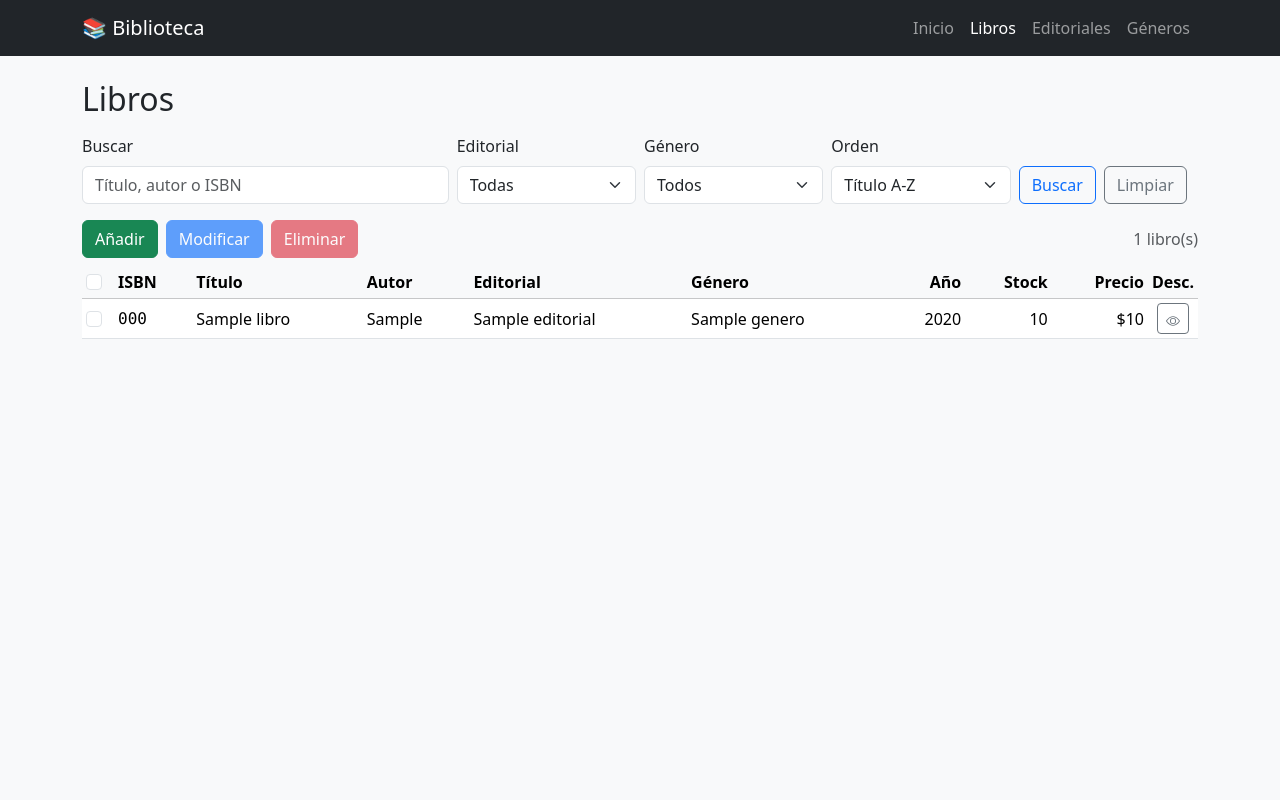
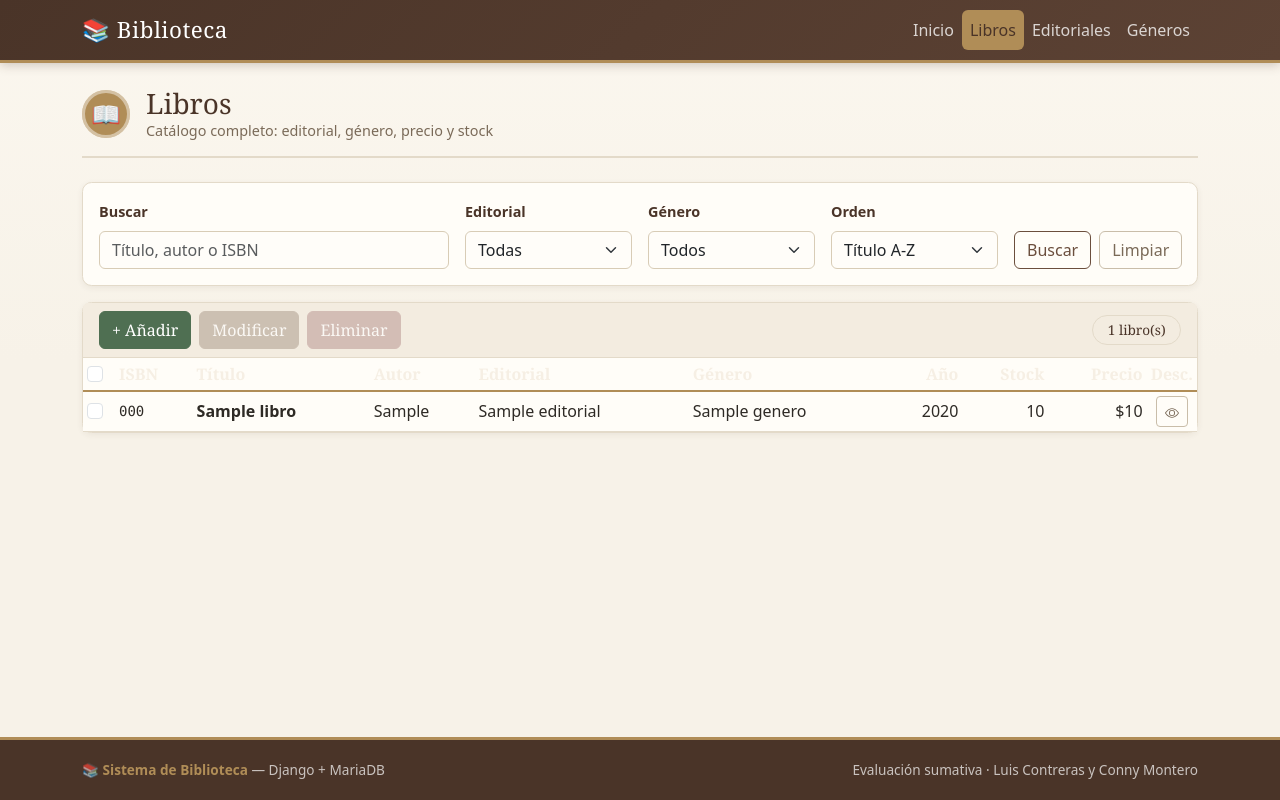
Before and after one commit to connymontero/sistema_biblioteca, a Django app: page /libros/ in a window 1280 px wide. Run offline with Django 5.2, Linux system fonts and the light colour scheme; tables that the repository leaves empty hold one stand-in row (values such as "Sample post").

Commit message:
Tema visual de biblioteca y plantillas reutilizables
- config/static/css/estilo.css: paleta cafe/dorado/crema, tipografia serif en
  titulos, tablas, botones y modales rethemeados sobre las variables CSS de
  Bootstrap 5.3 (--bs-btn-*, --bs-table-*), sin tocar el framework.
- componentes/_encabezado.html, _acciones.html y _pie.html: plantillas que los
  tres paneles reutilizan con {% include ... with %}.
- base.html: hoja de estilos propia, navbar tematica, <main> y pie de pagina.
- inicio.html: portada, tarjetas con conteo y tabla de ultimos libros.
- Los tres paneles usan los componentes y conservan intactos los id y data-*
  que espera crud_panel.js.

Co-Authored-By: Claude Opus 5 <noreply@anthropic.com>

```diff
--- a/biblioteca_app/templates/libros/panel.html
+++ b/biblioteca_app/templates/libros/panel.html
@@ -3,10 +3,12 @@
 {% block titulo %}Libros · Biblioteca{% endblock %}
 
 {% block content %}
-<h2 class="mb-3">Libros</h2>
+{% include 'componentes/_encabezado.html' with icono='📖' titulo='Libros' subtitulo='Catálogo completo: editorial, género, precio y stock' %}
 
 {# ---- Filtros: GET normal, la vista lee request.GET y recarga la tabla ---- #}
-<form method="get" class="row g-2 align-items-end mb-3">
+<div class="card mb-3">
+    <div class="card-body">
+        <form method="get" class="row g-3 align-items-end">
             <div class="col-md-4">
                 <label class="form-label" for="q">Buscar</label>
                 <input type="text" class="form-control" id="q" name="q" value="{{ q }}" placeholder="Título, autor o ISBN">
@@ -46,24 +48,31 @@
                 <a href="{% url 'libro_panel' %}" class="btn btn-outline-secondary">Limpiar</a>
             </div>
         </form>
+    </div>
+</div>
 
-{# ---- Botones de acción (crud_panel.js los habilita según la selección) ---- #}
-<div class="d-flex gap-2 mb-2">
-    <button type="button" class="btn btn-success" id="btn-anadir"
-            data-url="{% url 'libro_crear' %}" data-titulo="Nuevo libro">Añadir</button>
-    <button type="button" class="btn btn-primary" id="btn-modificar" disabled
-            data-url-editar="{% url 'libro_editar' 0 %}" data-titulo="Modificar libro">Modificar</button>
-    <button type="button" class="btn btn-danger" id="btn-eliminar" disabled>Eliminar</button>
-    <span class="ms-auto align-self-center text-muted">{{ libros|length }} libro(s)</span>
+<div class="card">
+    {% comment %}
+        Botones Añadir / Modificar / Eliminar: plantilla compartida por los tres paneles.
+        La etiqueta url con "as variable" guarda la URL para poder pasarla en el include:
+        no se puede anidar una etiqueta dentro de otra.
+        El 0 de libro_editar es el marcador que crud_panel.js reemplaza por el pk.
+        (Este comentario usa comment/endcomment porque el de llave-almohadilla solo
+        vale para una línea.)
+    {% endcomment %}
+    {% url 'libro_crear' as url_crear %}
+    {% url 'libro_editar' 0 as url_editar %}
+    <div class="card-header">
+        {% include 'componentes/_acciones.html' with url_crear=url_crear titulo_crear='Nuevo libro' url_editar=url_editar titulo_editar='Modificar libro' conteo=libros|length etiqueta='libro(s)' %}
     </div>
 
     {# ---- Tabla envuelta en el form de eliminar (POST con los checkboxes marcados) ---- #}
     <form method="post" action="{% url 'libro_eliminar' %}" id="form-tabla">
         {% csrf_token %}
-    {# max-height + overflow hacen scrolleable la tabla; el thead queda fijo con position:sticky #}
-    <div class="table-responsive" style="max-height:420px; overflow-y:auto">
-        <table class="table table-hover table-sm bg-white align-middle">
-            <thead class="table-light" style="position:sticky; top:0; z-index:1">
+        {# tabla-scroll (estilo.css) limita el alto y deja el encabezado fijo al hacer scroll #}
+        <div class="table-responsive tabla-scroll">
+            <table class="table table-hover table-sm align-middle">
+                <thead>
                     <tr>
                         <th style="width:2rem"><input type="checkbox" class="form-check-input" id="chk-todos"></th>
                         <th>ISBN</th>
@@ -81,8 +90,8 @@
                     {% for libro in libros %}
                     <tr>
                         <td><input type="checkbox" class="form-check-input" name="seleccionados" value="{{ libro.pk }}"></td>
-                    <td class="font-monospace">{{ libro.isbn }}</td>
-                    <td>{{ libro.titulo }}</td>
+                        <td class="font-monospace small">{{ libro.isbn }}</td>
+                        <td class="fw-semibold">{{ libro.titulo }}</td>
                         <td>{{ libro.autor }}</td>
                         <td>{{ libro.editorial.nombre }}</td>  {# sin consulta extra gracias a select_related #}
                         <td>{{ libro.genero.nombre }}</td>
@@ -108,20 +117,23 @@
                         </td>
                     </tr>
                     {% empty %}
-                <tr><td colspan="10" class="text-center text-muted py-4">No hay libros que coincidan con el filtro.</td></tr>
+                    <tr><td colspan="10" class="text-center tabla-vacia py-4">No hay libros que coincidan con el filtro.</td></tr>
                     {% endfor %}
                 </tbody>
             </table>
         </div>
     </form>
+</div>
 
 {# ---- Visor de descripción: oculto (d-none) hasta que se pulsa el botón del ojo ---- #}
-<div id="visor-descripcion" class="mt-3 d-none">
-    <h5>Descripción</h5>
+<div id="visor-descripcion" class="card mt-3 d-none">
+    <div class="card-header fw-semibold">Descripción</div>
+    <div class="card-body">
         <p class="fw-bold mb-2" id="desc-titulo"></p>
         {# resize:none quita el tirador; overflow:hidden evita la barra de scroll (el script ajusta el alto) #}
         <textarea class="form-control" id="desc-texto" rows="3" readonly
                   style="resize:none; overflow:hidden"></textarea>
+    </div>
 </div>
 {% endblock %}
 
--- /dev/null
+++ b/config/static/css/estilo.css
@@ -0,0 +1,311 @@
+/* ===========================================================================
+   Tema "biblioteca" — se carga DESPUES de Bootstrap en base.html, asi que
+   estas reglas ganan por orden de cascada y no hace falta usar !important.
+
+   Bootstrap 5.3 pinta sus componentes con variables CSS (--bs-btn-bg,
+   --bs-table-hover-bg, ...). Redefinir esas variables es la forma limpia de
+   cambiar los colores: no se reescribe el CSS del framework, solo sus valores.
+   =========================================================================== */
+
+:root {
+    --biblio-cafe:        #4a3428;   /* madera oscura: navbar, pie, encabezados */
+    --biblio-cafe-claro:  #6b4e3d;
+    --biblio-dorado:      #b08d57;   /* detalles dorados, acento principal */
+    --biblio-dorado-osc:  #8f6f3f;
+    --biblio-crema:       #f7f2e8;   /* papel viejo: fondo de la pagina */
+    --biblio-papel:       #fffdf8;   /* fondo de tarjetas y tablas */
+    --biblio-borde:       #e3dac9;
+    --biblio-verde:       #4f6f52;   /* accion crear */
+    --biblio-verde-osc:   #3d5740;
+    --biblio-rojo:        #9b3a2f;   /* accion eliminar */
+    --biblio-rojo-osc:    #7d2d24;
+    --biblio-texto:       #2e2a25;
+    --biblio-serif:       Georgia, "Times New Roman", "Book Antiqua", serif;
+}
+
+/* ---------- Estructura general ---------- */
+
+body {
+    /* El degradado muy suave insinua una hoja de papel sin usar imagenes:
+       asi la pagina se ve igual aunque no haya conexion a internet. */
+    background-color: var(--biblio-crema);
+    background-image: linear-gradient(180deg, #fbf7ef 0%, var(--biblio-crema) 45%);
+    background-attachment: fixed;
+    color: var(--biblio-texto);
+    /* flex + min-height mantienen el pie abajo aunque la pagina tenga poco contenido */
+    display: flex;
+    flex-direction: column;
+    min-height: 100vh;
+}
+
+main { flex: 1 0 auto; }
+
+h1, h2, h3, h4, h5, .fuente-serif {
+    font-family: var(--biblio-serif);
+    color: var(--biblio-cafe);
+}
+
+/* ---------- Barra de navegacion ---------- */
+
+.navbar-biblioteca {
+    background: linear-gradient(135deg, var(--biblio-cafe) 0%, #5c4234 100%);
+    border-bottom: 3px solid var(--biblio-dorado);
+    box-shadow: 0 2px 10px rgba(74, 52, 40, .25);
+}
+
+.navbar-biblioteca .navbar-brand {
+    font-family: var(--biblio-serif);
+    font-size: 1.4rem;
+    letter-spacing: .5px;
+    color: #fff;
+}
+
+.navbar-biblioteca .navbar-brand .brand-icono { margin-right: .4rem; }
+
+.navbar-biblioteca .nav-link {
+    color: rgba(255, 255, 255, .78);
+    font-weight: 500;
+    padding-inline: .9rem;
+    border-radius: .375rem;
+    transition: background-color .15s ease, color .15s ease;
+}
+
+.navbar-biblioteca .nav-link:hover {
+    color: #fff;
+    background-color: rgba(255, 255, 255, .1);
+}
+
+.navbar-biblioteca .nav-link.active {
+    color: var(--biblio-cafe);
+    background-color: var(--biblio-dorado);
+}
+
+/* ---------- Encabezado de cada pagina (componentes/_encabezado.html) ---------- */
+
+.encabezado-panel {
+    display: flex;
+    align-items: center;
+    gap: 1rem;
+    padding-bottom: .9rem;
+    margin-bottom: 1.5rem;
+    border-bottom: 2px solid var(--biblio-borde);
+}
+
+.encabezado-panel .icono {
+    flex: 0 0 auto;
+    width: 3rem;
+    height: 3rem;
+    display: grid;
+    place-items: center;
+    font-size: 1.5rem;
+    border-radius: 50%;
+    background: var(--biblio-dorado);
+    box-shadow: inset 0 0 0 3px rgba(255, 255, 255, .45);
+}
+
+.encabezado-panel h2 { margin: 0; font-size: 1.75rem; }
+.encabezado-panel .subtitulo { margin: 0; font-size: .9rem; color: #7a6a58; }
+
+/* ---------- Tarjetas ---------- */
+
+.card {
+    background-color: var(--biblio-papel);
+    border: 1px solid var(--biblio-borde);
+    border-radius: .6rem;
+    box-shadow: 0 2px 6px rgba(74, 52, 40, .07);
+}
+
+.card-header {
+    background-color: #f3ece0;
+    border-bottom: 1px solid var(--biblio-borde);
+    font-family: var(--biblio-serif);
+    color: var(--biblio-cafe);
+}
+
+/* Tarjetas con conteo de la pagina de inicio */
+.tarjeta-conteo { transition: transform .15s ease, box-shadow .15s ease; }
+.tarjeta-conteo:hover { transform: translateY(-4px); box-shadow: 0 8px 18px rgba(74, 52, 40, .15); }
+.tarjeta-conteo .numero { font-family: var(--biblio-serif); font-size: 3rem; line-height: 1; }
+.tarjeta-conteo .icono-grande { font-size: 2rem; }
+
+/* ---------- Portada de la pagina de inicio ---------- */
+
+.portada {
+    background: linear-gradient(135deg, var(--biblio-cafe) 0%, var(--biblio-cafe-claro) 100%);
+    color: #f6efe4;
+    border-radius: .75rem;
+    border-bottom: 4px solid var(--biblio-dorado);
+    padding: 2.5rem 2rem;
+    text-align: center;
+}
+
+.portada h1 { color: #fff; font-size: 2.6rem; margin-bottom: .5rem; }
+.portada p  { color: rgba(255, 255, 255, .82); margin-bottom: 0; }
+
+.portada .cita {
+    font-style: italic;
+    font-size: .95rem;
+    color: var(--biblio-dorado);
+    margin-top: 1rem;
+}
+
+/* ---------- Tablas ---------- */
+
+.table {
+    --bs-table-bg: var(--biblio-papel);
+    --bs-table-color: var(--biblio-texto);
+    --bs-table-hover-bg: #f4ecdd;
+    --bs-table-hover-color: var(--biblio-texto);
+    margin-bottom: 0;
+}
+
+.table > thead { background-color: var(--biblio-cafe); }
+
+.table > thead th {
+    color: #f6efe4;
+    font-family: var(--biblio-serif);
+    font-weight: 600;
+    border-bottom: 2px solid var(--biblio-dorado);
+    white-space: nowrap;
+}
+
+.table > tbody td { border-color: var(--biblio-borde); vertical-align: middle; }
+
+/* :has() marca la fila cuyo checkbox esta tildado, sin una sola linea de JS */
+.table > tbody tr:has(input[name="seleccionados"]:checked) {
+    background-color: #f0e4cd;
+    box-shadow: inset 3px 0 0 var(--biblio-dorado);
+}
+
+.tabla-scroll { max-height: 420px; overflow-y: auto; }
+.tabla-scroll thead { position: sticky; top: 0; z-index: 1; }
+
+/* ---------- Botones ---------- */
+
+.btn { font-weight: 500; }
+
+.btn-primary {
+    --bs-btn-bg: var(--biblio-cafe-claro);
+    --bs-btn-border-color: var(--biblio-cafe-claro);
+    --bs-btn-hover-bg: var(--biblio-cafe);
+    --bs-btn-hover-border-color: var(--biblio-cafe);
+    --bs-btn-active-bg: var(--biblio-cafe);
+    --bs-btn-active-border-color: var(--biblio-cafe);
+    --bs-btn-disabled-bg: #b8a99a;
+    --bs-btn-disabled-border-color: #b8a99a;
+}
+
+.btn-success {
+    --bs-btn-bg: var(--biblio-verde);
+    --bs-btn-border-color: var(--biblio-verde);
+    --bs-btn-hover-bg: var(--biblio-verde-osc);
+    --bs-btn-hover-border-color: var(--biblio-verde-osc);
+    --bs-btn-active-bg: var(--biblio-verde-osc);
+    --bs-btn-active-border-color: var(--biblio-verde-osc);
+    --bs-btn-disabled-bg: #9aab9c;
+    --bs-btn-disabled-border-color: #9aab9c;
+}
+
+.btn-danger {
+    --bs-btn-bg: var(--biblio-rojo);
+    --bs-btn-border-color: var(--biblio-rojo);
+    --bs-btn-hover-bg: var(--biblio-rojo-osc);
+    --bs-btn-hover-border-color: var(--biblio-rojo-osc);
+    --bs-btn-active-bg: var(--biblio-rojo-osc);
+    --bs-btn-active-border-color: var(--biblio-rojo-osc);
+    --bs-btn-disabled-bg: #c3a49f;
+    --bs-btn-disabled-border-color: #c3a49f;
+}
+
+.btn-warning {
+    --bs-btn-bg: var(--biblio-dorado);
+    --bs-btn-border-color: var(--biblio-dorado);
+    --bs-btn-color: #fff;
+    --bs-btn-hover-bg: var(--biblio-dorado-osc);
+    --bs-btn-hover-border-color: var(--biblio-dorado-osc);
+    --bs-btn-hover-color: #fff;
+    --bs-btn-active-bg: var(--biblio-dorado-osc);
+    --bs-btn-active-color: #fff;
+}
+
+.btn-outline-primary {
+    --bs-btn-color: var(--biblio-cafe-claro);
+    --bs-btn-border-color: var(--biblio-cafe-claro);
+    --bs-btn-hover-bg: var(--biblio-cafe-claro);
+    --bs-btn-hover-border-color: var(--biblio-cafe-claro);
+    --bs-btn-active-bg: var(--biblio-cafe);
+    --bs-btn-active-border-color: var(--biblio-cafe);
+}
+
+.btn-outline-secondary {
+    --bs-btn-color: #7a6a58;
+    --bs-btn-border-color: #c9bda9;
+    --bs-btn-hover-bg: #7a6a58;
+    --bs-btn-hover-border-color: #7a6a58;
+}
+
+/* ---------- Formularios ---------- */
+
+.form-label { font-weight: 600; color: var(--biblio-cafe); font-size: .9rem; }
+
+.form-control, .form-select {
+    border-color: #d8ccb6;
+    background-color: #fffdf9;
+}
+
+.form-control:focus, .form-select:focus {
+    border-color: var(--biblio-dorado);
+    box-shadow: 0 0 0 .2rem rgba(176, 141, 87, .25);
+}
+
+.form-check-input:checked {
+    background-color: var(--biblio-dorado);
+    border-color: var(--biblio-dorado-osc);
+}
+
+/* ---------- Modales ---------- */
+
+.modal-content { border: none; border-radius: .6rem; background-color: var(--biblio-papel); }
+
+.modal-header {
+    background: linear-gradient(135deg, var(--biblio-cafe) 0%, var(--biblio-cafe-claro) 100%);
+    border-bottom: 3px solid var(--biblio-dorado);
+    border-radius: .6rem .6rem 0 0;
+}
+
+.modal-title { color: #fff; font-family: var(--biblio-serif); }
+.modal-header .btn-close { filter: invert(1) grayscale(100%) brightness(200%); }
+
+/* ---------- Alertas de django.contrib.messages ---------- */
+
+.alert { border-radius: .5rem; border-left-width: 5px; }
+.alert-success { border-left-color: var(--biblio-verde); }
+.alert-danger  { border-left-color: var(--biblio-rojo); }
+
+/* ---------- Pie de pagina ---------- */
+
+.pie-biblioteca {
+    flex-shrink: 0;
+    margin-top: 3rem;
+    padding: 1.25rem 0;
+    background: var(--biblio-cafe);
+    border-top: 3px solid var(--biblio-dorado);
+    color: rgba(255, 255, 255, .7);
+    font-size: .85rem;
+}
+
+.pie-biblioteca strong { color: var(--biblio-dorado); }
+
+/* ---------- Varios ---------- */
+
+.contador-registros {
+    font-family: var(--biblio-serif);
+    color: var(--biblio-cafe);
+    background: #f3ece0;
+    border: 1px solid var(--biblio-borde);
+    border-radius: 2rem;
+    padding: .25rem .9rem;
+    font-size: .85rem;
+}
+
+.tabla-vacia { color: #8a7a68; font-style: italic; }
--- a/config/templates/base.html
+++ b/config/templates/base.html
@@ -8,11 +8,15 @@
 
     <!-- Bootstrap CSS -->
     <link href="https://cdn.jsdelivr.net/npm/bootstrap@5.3.3/dist/css/bootstrap.min.css" rel="stylesheet">
+    {# Tema propio: va DESPUÉS de Bootstrap para poder sobrescribir sus colores #}
+    <link href="{% static 'css/estilo.css' %}" rel="stylesheet">
 </head>
-<body class="bg-light">
-    <nav class="navbar navbar-expand-lg navbar-dark bg-dark">
+<body>
+    <nav class="navbar navbar-expand-lg navbar-dark navbar-biblioteca">
         <div class="container">
-            <a class="navbar-brand" href="{% url 'inicio' %}">📚 Biblioteca</a>
+            <a class="navbar-brand" href="{% url 'inicio' %}">
+                <span class="brand-icono">📚</span>Biblioteca
+            </a>
             <button class="navbar-toggler" type="button" data-bs-toggle="collapse" data-bs-target="#menu"
                     aria-controls="menu" aria-expanded="false" aria-label="Menú">
                 <span class="navbar-toggler-icon"></span>
@@ -39,7 +43,7 @@
         </div>
     </nav>
 
-    <div class="container mt-4">
+    <main class="container mt-4">
         {# Mensajes de django.contrib.messages (success/error) generados por las vistas #}
         {% for message in messages %}
             <div class="alert alert-{% if message.tags == 'error' %}danger{% else %}{{ message.tags }}{% endif %} alert-dismissible fade show" role="alert">
@@ -50,7 +54,9 @@
 
         {% block content %}
         {% endblock %}
-    </div>
+    </main>
+
+    {% include 'componentes/_pie.html' %}
 
     {# Modales compartidos del patrón de panel (vacíos; los rellena crud_panel.js) #}
     {% include '_modales.html' %}
--- /dev/null
+++ b/config/templates/componentes/_acciones.html
@@ -0,0 +1,28 @@
+{% comment %}
+Barra de botones Añadir / Modificar / Eliminar, compartida por los tres paneles.
+
+Se usa así:
+
+    {% include 'componentes/_acciones.html' with url_crear=... titulo_crear='Nuevo libro' url_editar=... titulo_editar='Modificar libro' conteo=libros|length etiqueta='libro(s)' %}
+
+Los ids y los data-* son el contrato que espera config/static/js/crud_panel.js:
+    #btn-anadir     data-url          URL de la vista crear
+    #btn-modificar  data-url-editar   URL de editar con un 0 que el JS reemplaza por el pk
+    #btn-eliminar
+Por eso los tres paneles pueden compartir el mismo archivo JS sin tocarlo.
+{% endcomment %}
+
+<div class="d-flex flex-wrap gap-2 align-items-center">
+    <button type="button" class="btn btn-success" id="btn-anadir"
+            data-url="{{ url_crear }}" data-titulo="{{ titulo_crear }}">
+        + Añadir
+    </button>
+    <button type="button" class="btn btn-primary" id="btn-modificar" disabled
+            data-url-editar="{{ url_editar }}" data-titulo="{{ titulo_editar }}">
+        Modificar
+    </button>
+    <button type="button" class="btn btn-danger" id="btn-eliminar" disabled>
+        Eliminar
+    </button>
+    <span class="ms-auto contador-registros">{{ conteo }} {{ etiqueta }}</span>
+</div>
--- /dev/null
+++ b/config/templates/componentes/_encabezado.html
@@ -0,0 +1,20 @@
+{% comment %}
+Encabezado de página, compartido por los tres paneles.
+
+Se usa así, pasándole los datos con "with":
+
+    {% include 'componentes/_encabezado.html' with icono='📚' titulo='Libros' subtitulo='Catálogo' %}
+
+Concepto Django: {% include %} inserta otra plantilla dentro de esta. Con "with"
+se le pasan variables, igual que los argumentos de una función. Así el diseño del
+encabezado se escribe una sola vez y los tres paneles lo reutilizan: si mañana
+cambia, se cambia en un solo archivo.
+{% endcomment %}
+
+<div class="encabezado-panel">
+    <div class="icono">{{ icono }}</div>
+    <div>
+        <h2>{{ titulo }}</h2>
+        <p class="subtitulo">{{ subtitulo }}</p>
+    </div>
+</div>
--- /dev/null
+++ b/config/templates/componentes/_pie.html
@@ -0,0 +1,11 @@
+{% comment %}
+Pie de página del sitio. Se incluye una sola vez desde base.html, así que
+aparece automáticamente en todas las páginas que extienden la plantilla base.
+{% endcomment %}
+
+<footer class="pie-biblioteca">
+    <div class="container d-flex flex-wrap justify-content-between gap-2">
+        <span>📚 <strong>Sistema de Biblioteca</strong> — Django + MariaDB</span>
+        <span>Evaluación sumativa · Luis Contreras y Conny Montero</span>
+    </div>
+</footer>
```
Also changed, not shown: biblioteca_app/templates/editoriales/panel.html (+24 -16 lines), biblioteca_app/templates/generos/panel.html (+24 -16 lines), config/templates/inicio.html (+36 -23 lines). Lines whose indentation alone changed are shown as unchanged.
